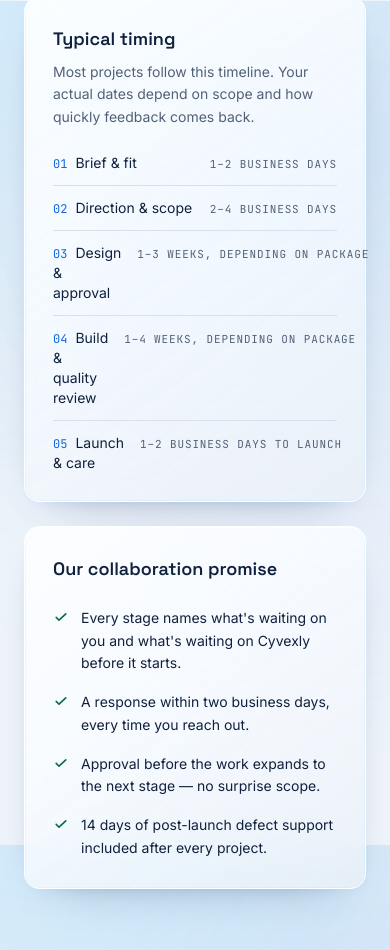
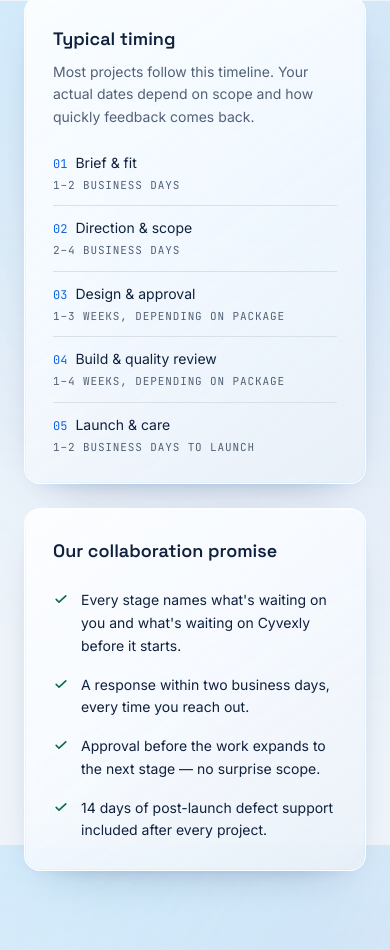
Before and after one commit to craftonmeagen-arch/cyvexly-studio, a Next.js app: page /process in a window 390 px wide. Shown: the part 3375-4325 px from the top of the page. Built offline with nearby package versions, Linux system fonts and the light colour scheme.

Commit message:
Fix large-text mobile overflow

```diff
--- a/src/app/pricing/page.tsx
+++ b/src/app/pricing/page.tsx
@@ -236,10 +236,10 @@ export default function PricingPage() {
               {addOns.map((addOn) => (
                 <div
                   key={addOn.name}
-                  className="flex items-baseline justify-between gap-3 border-b border-smoke-glass/70 py-3"
+                  className="flex flex-col items-start gap-1 border-b border-smoke-glass/70 py-3"
                 >
                   <span className="text-midnight-slate">{addOn.name}</span>
-                  <span className="shrink-0 text-right text-cool-graphite">{addOn.range}</span>
+                  <span className="max-w-full text-cool-graphite">{addOn.range}</span>
                 </div>
               ))}
             </div>
--- a/src/app/process/page.tsx
+++ b/src/app/process/page.tsx
@@ -119,15 +119,15 @@ export default function ProcessPage() {
                 {processSteps.map((step) => (
                   <div
                     key={step.number}
-                    className="flex items-baseline justify-between gap-4 py-3 first:pt-0 last:pb-0"
+                    className="flex flex-col items-start gap-1 py-3 first:pt-0 last:pb-0 sm:flex-row sm:items-baseline sm:justify-between sm:gap-4"
                   >
-                    <dt className="text-sm text-midnight-slate">
+                    <dt className="min-w-0 text-sm text-midnight-slate">
                       <span className="mr-2 font-mono text-xs text-cyber-blue">
                         {step.number}
                       </span>
                       {step.title}
                     </dt>
-                    <dd className="shrink-0 font-mono text-[11px] uppercase tracking-[0.08em] text-cool-graphite">
+                    <dd className="min-w-0 max-w-full font-mono text-[11px] uppercase tracking-[0.08em] text-cool-graphite sm:max-w-[58%] sm:text-right">
                       {step.timeframe}
                     </dd>
                   </div>
```
